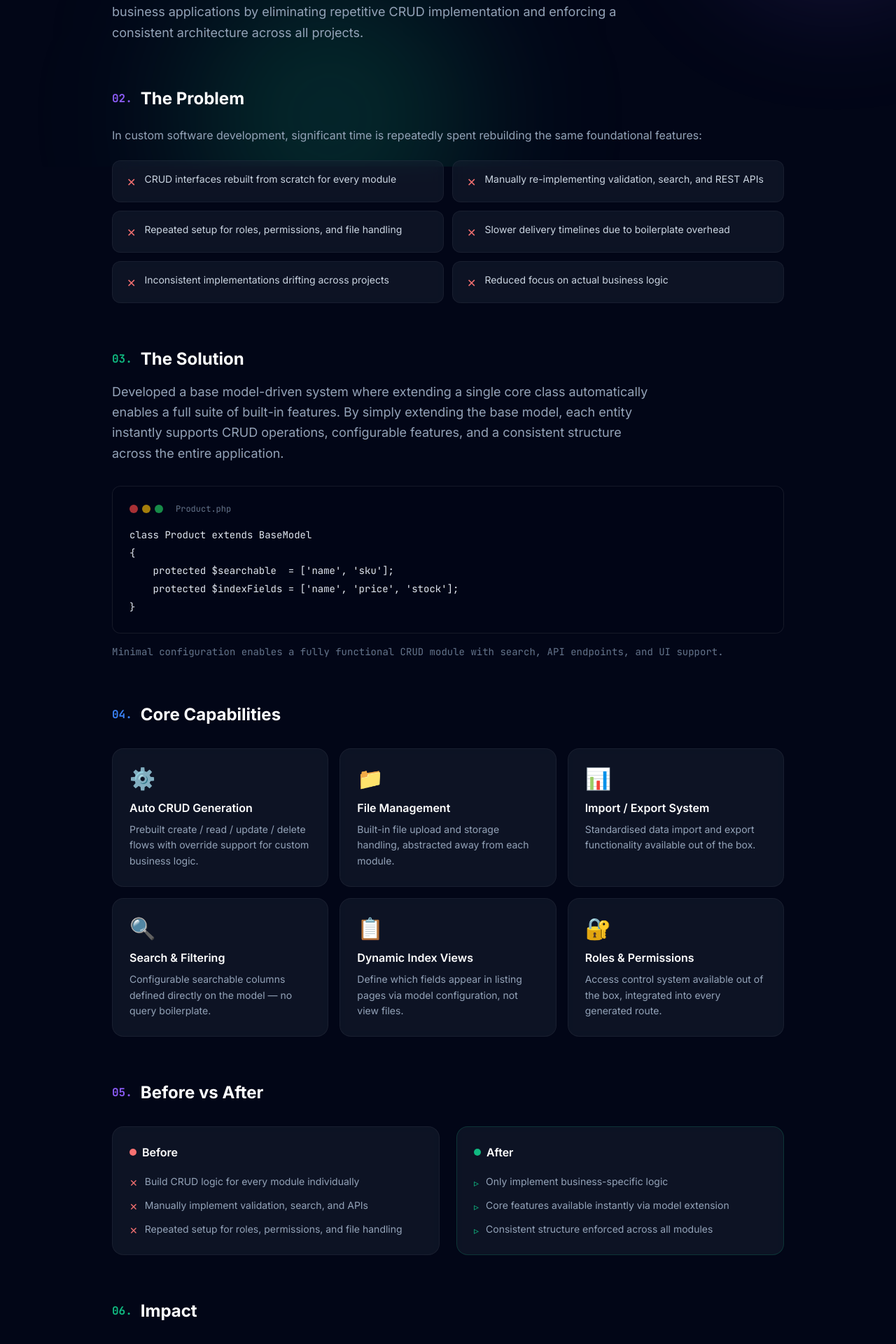
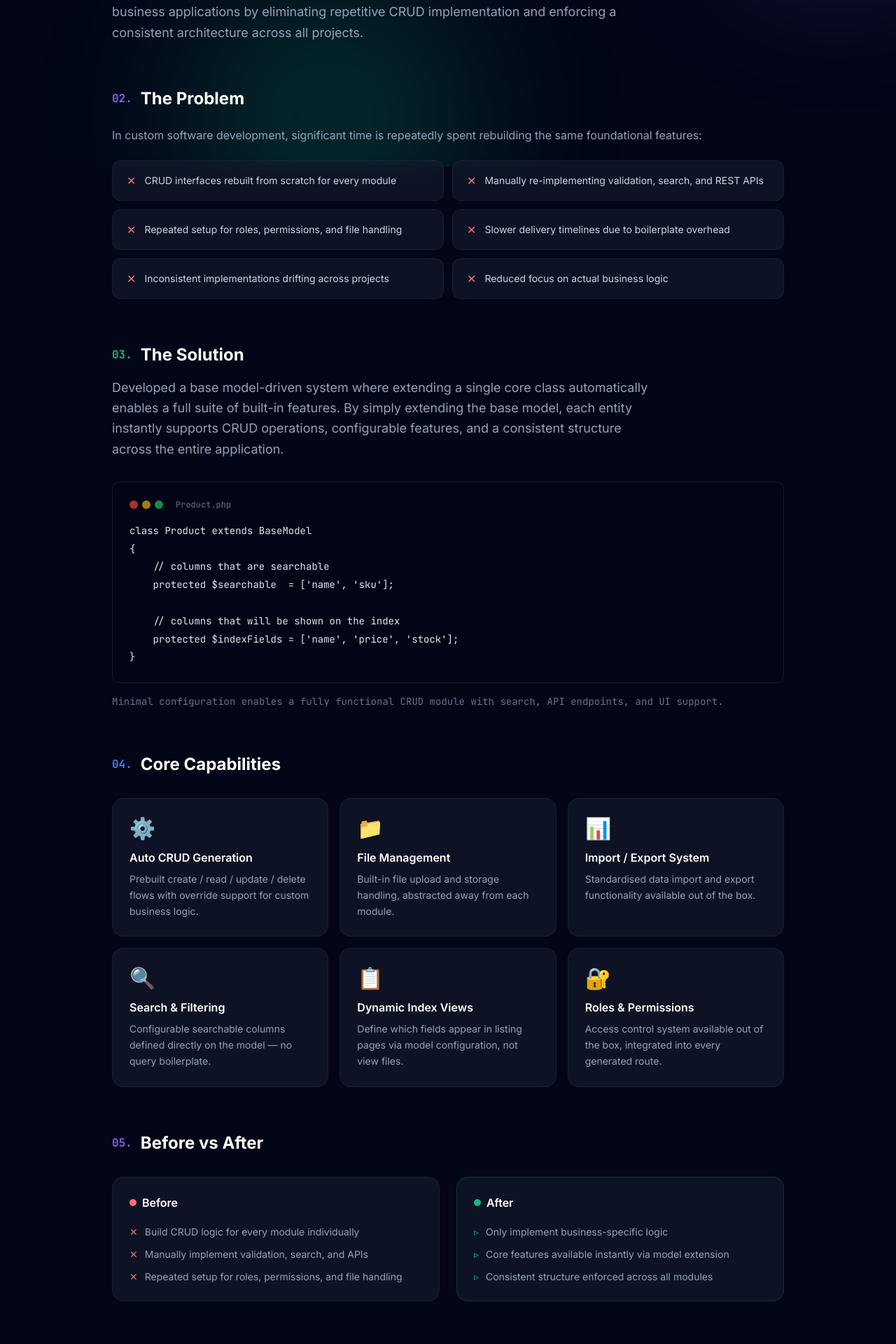
Before and after one commit to MarcusLEK/Marcus-Loo, a PHP site: page /projects/laravel-base in a window 1280 px wide. Shown: the part 562-2482 px from the top of the page at 70% size. Run offline with PHP 8.4, Linux system fonts and the light colour scheme; some libraries are stand-ins or nearby versions.

Commit message:
no message

```diff
--- a/index.php
+++ b/index.php
@@ -587,7 +587,7 @@ $content = [
                         <ul class="space-y-3 text-slate-300">
                             <?php foreach ($exp['details'] as $detail): ?>
                             <li class="flex items-start">
-                                <span class="text-<?= $colorClass ?> mr-2 mt-1">▹</span>
+                                <span class="text-<?= $colorClass ?> mr-2">▹</span>
                                 <div><?= htmlspecialchars($detail) ?></div>
                             </li>
                             <?php endforeach; ?>
--- a/projects/index.php
+++ b/projects/index.php
@@ -288,7 +288,7 @@ $projects = [
                             <path stroke-linecap="round" stroke-linejoin="round" stroke-width="2"
                                 d="M9 12h6m-6 4h6m2 5H7a2 2 0 01-2-2V5a2 2 0 012-2h5.586a1 1 0 01.707.293l5.414 5.414a1 1 0 01.293.707V19a2 2 0 01-2 2z"/>
                         </svg>
-                        Case Study
+                        Learn More
                     </a>
                     <?php endif; ?>
                     <?php if (!empty($project['live'])): ?>
--- a/projects/laravel-base.php
+++ b/projects/laravel-base.php
@@ -29,7 +29,7 @@ $project = [
         ['icon' => '🔐', 'title' => 'Roles & Permissions',      'desc' => 'Access control system available out of the box, integrated into every generated route.'],
     ],
 
-    'code_example' => "class Product extends BaseModel\n{\n    protected \$searchable  = ['name', 'sku'];\n    protected \$indexFields = ['name', 'price', 'stock'];\n}",
+    'code_example' => "class Product extends BaseModel\n{\n    // columns that are searchable\n    protected \$searchable  = ['name', 'sku'];\n\n    // columns that will be shown on the index\n    protected \$indexFields = ['name', 'price', 'stock'];\n}",
     'code_note'    => 'Minimal configuration enables a fully functional CRUD module with search, API endpoints, and UI support.',
 
     'before' => [
@@ -353,8 +353,8 @@ $project = [
             <div class="grid grid-cols-1 sm:grid-cols-2 gap-3">
                 <?php foreach ($project['problems'] as $problem): ?>
                 <div class="glass-card rounded-xl px-5 py-4 flex items-start gap-3">
-                    <span class="text-red-400 mt-0.5 shrink-0">✕</span>
-                    <span class="text-slate-300 text-sm"><?= htmlspecialchars($problem) ?></span>
+                    <span class="text-red-400 shrink-0">✕</span>
+                    <span class="text-slate-300 text-sm my-auto"><?= htmlspecialchars($problem) ?></span>
                 </div>
                 <?php endforeach; ?>
             </div>
@@ -414,8 +414,8 @@ $project = [
                     <ul class="space-y-3">
                         <?php foreach ($project['before'] as $item): ?>
                         <li class="flex items-start gap-2.5 text-sm text-slate-400">
-                            <span class="text-red-400 mt-0.5 shrink-0">✕</span>
-                            <?= htmlspecialchars($item) ?>
+                            <span class="text-red-400 shrink-0">✕</span>
+                            <span class="my-auto"><?= htmlspecialchars($item) ?></span>
                         </li>
                         <?php endforeach; ?>
                     </ul>
@@ -429,8 +429,8 @@ $project = [
                     <ul class="space-y-3">
                         <?php foreach ($project['after'] as $item): ?>
                         <li class="flex items-start gap-2.5 text-sm text-slate-400">
-                            <span class="text-accent mt-0.5 shrink-0">▹</span>
-                            <?= htmlspecialchars($item) ?>
+                            <span class="text-accent shrink-0">▹</span>
+                            <span class="my-auto"><?= htmlspecialchars($item) ?></span>
                         </li>
                         <?php endforeach; ?>
                     </ul>
```
